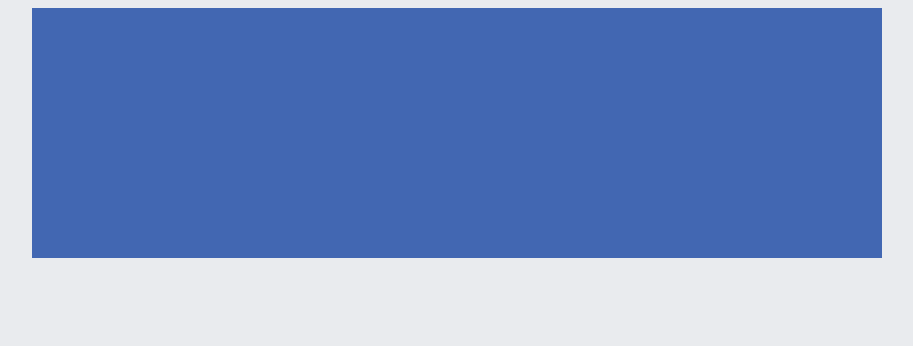
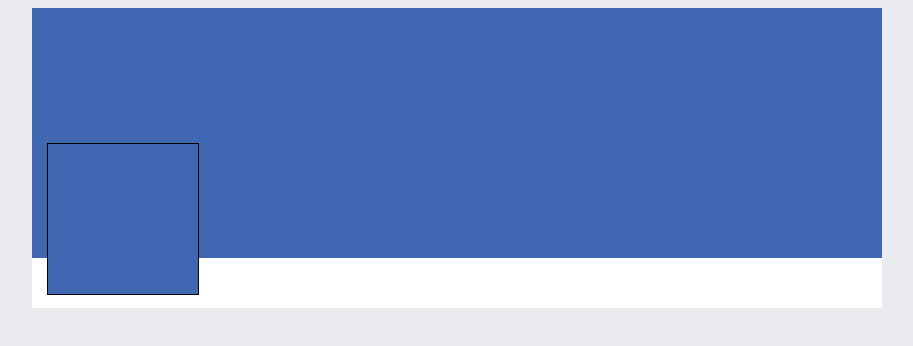
Before and after one commit to drewradcliff/social-mockup, a plain HTML site: page index.html in a window 1280 px wide. Shown: the whole page, without its empty margins (183-1096 px from the left). Drawn offline with Linux system fonts and the light colour scheme.

Commit message:
add profile image area

```diff
--- a/style.css
+++ b/style.css
@@ -11,3 +11,18 @@ header {
     background-color: #4267b2;
     height: 250px;
 }
+
+.timeline {
+    background: white;
+    height: 50px;
+}
+
+.profileImage {
+    background-color: #4267b2;
+    border: solid 1px black;
+    height: 150px;
+    width: 150px;
+    position: relative;
+    top: -115px;
+    left: 15px;
+}
```
Also changed, not shown: index.html (+1 -2 lines).
